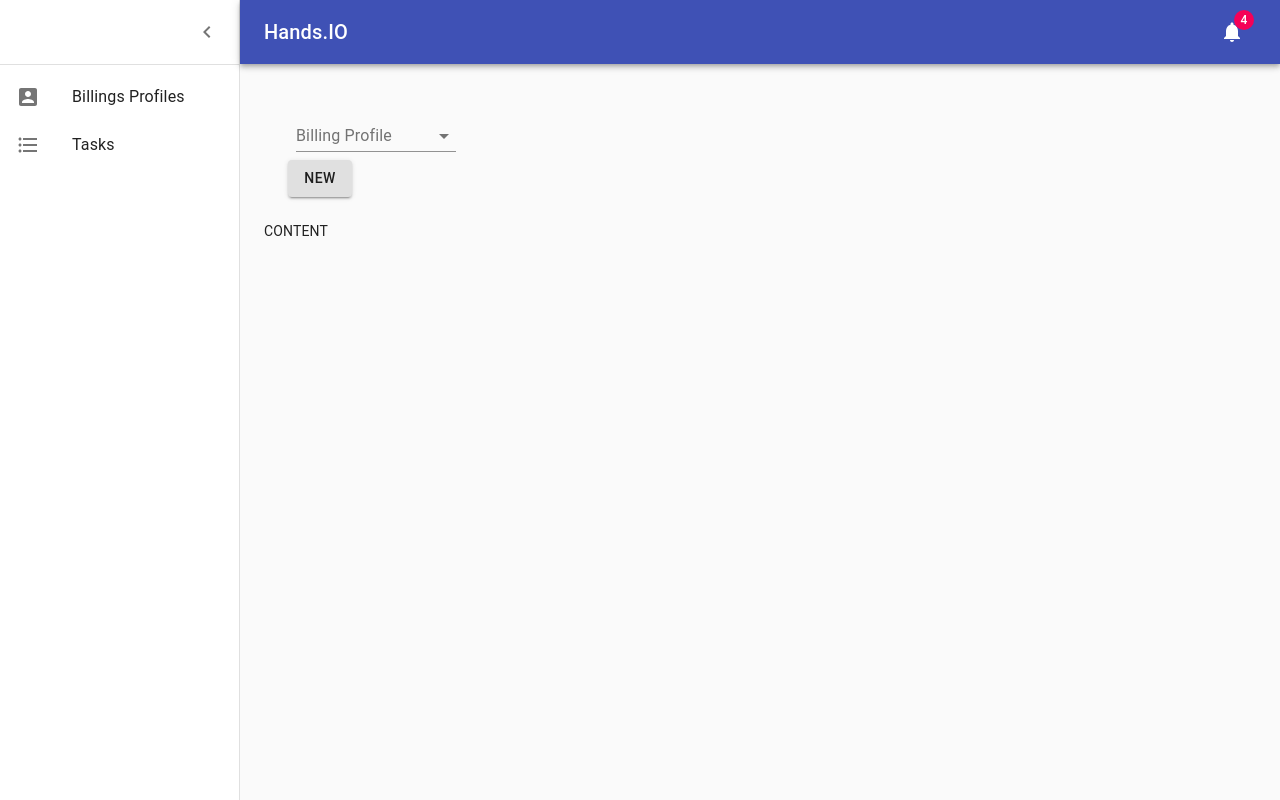
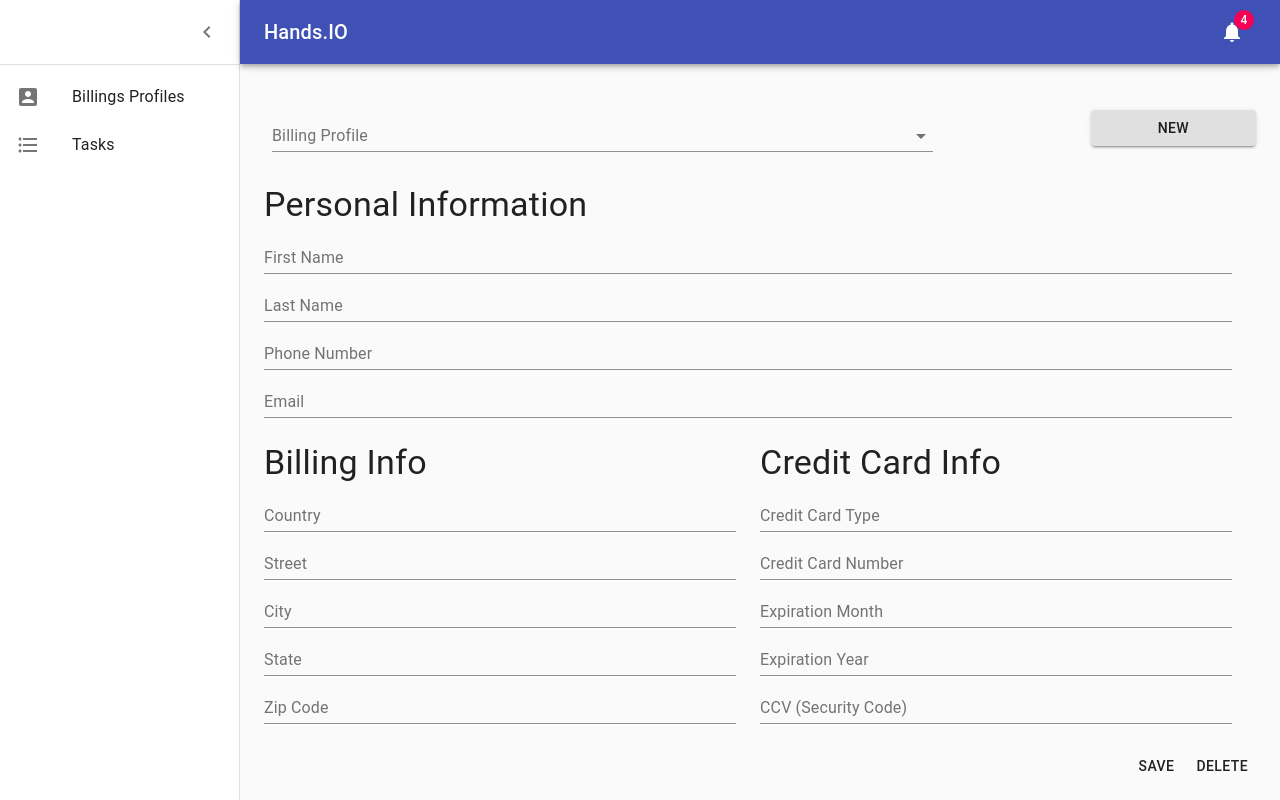
Before and after one commit to kturcios/shoe-palace-bot, a React (Create React App) app: page / in a window 1280 px wide. Built offline with nearby package versions, Linux system fonts and the light colour scheme.

Commit message:
fix form

```diff
--- a/src/App.jsx
+++ b/src/App.jsx
@@ -123,6 +123,7 @@
   formControl: {
     margin: theme.spacing(1),
     minWidth: 160,
+    width: '100%',
   },
 }));
 
@@ -135,7 +136,6 @@
   const handleDrawerClose = () => {
     setOpen(false);
   };
-  const fixedHeightPaper = clsx(classes.paper, classes.fixedHeight);
 
   return (
     <div className={classes.root}>
@@ -184,29 +184,124 @@
             spacing={3}
             direction="column"
           >
-            <Grid item xs={12} alignI>
-              <Container>
+            <Grid
+              item
+              xs={12}
+              container
+              alignItems="center"
+            >
+              <Grid item xs={8}>
                 <FormControl className={classes.formControl}>
                   <InputLabel>Billing Profile</InputLabel>
                   <Select>
                     <MenuItem value="1">Kevin</MenuItem>
                   </Select>
                 </FormControl>
-              </Container>
-              <Container>
+              </Grid>
+              <Grid item xs={2} />
+              <Grid item xs={2}>
                 <Button
                   variant="contained"
+                  fullWidth
                 >
                   NEW
                 </Button>
-              </Container>
+              </Grid>
             </Grid>
             <Grid
               item
               xs={12}
               container
+              spacing={3}
+              justifyContent="center"
             >
-              CONTENT
+              <Grid
+                item
+                xs={12}
+                container
+                direction="column"
+              >
+                <Typography
+                  variant="h4"
+                >
+                  Personal Information
+                </Typography>
+                <TextField
+                  label="First Name"
+                />
+                <TextField
+                  label="Last Name"
+                />
+                <TextField
+                  label="Phone Number"
+                />
+                <TextField
+                  label="Email"
+                />
+              </Grid>
+              <Grid
+                item
+                xs={6}
+                container
+                direction="column"
+              >
+                <Typography
+                  variant="h4"
+                >
+                  Billing Info
+                </Typography>
+                <TextField
+                  label="Country"
+                />
+                <TextField
+                  label="Street"
+                />
+                <TextField
+                  label="City"
+                />
+                <TextField
+                  label="State"
+                />
+                <TextField
+                  label="Zip Code"
+                />
+              </Grid>
+              <Grid
+                item
+                xs={6}
+                container
+                direction="column"
+              >
+                <Typography
+                  variant="h4"
+                >
+                  Credit Card Info
+                </Typography>
+                <TextField
+                  label="Credit Card Type"
+                />
+                <TextField
+                  label="Credit Card Number"
+                />
+                <TextField
+                  label="Expiration Month"
+                />
+                <TextField
+                  label="Expiration Year"
+                />
+                <TextField
+                  label="CCV (Security Code)"
+                />
+              </Grid>
+            </Grid>
+            <Grid
+              item
+              xs={12}
+              container
+              direction="row-reverse"
+            >
+              <Button>DELETE</Button>
+              <Button>SAVE</Button>
             </Grid>
           </Grid>
         </Container>
```
